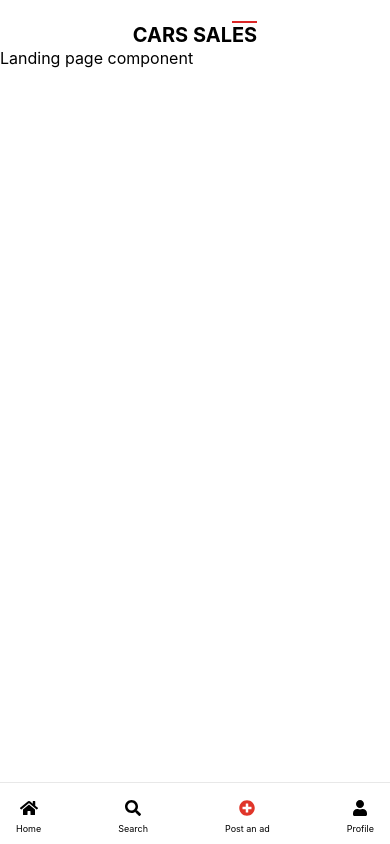
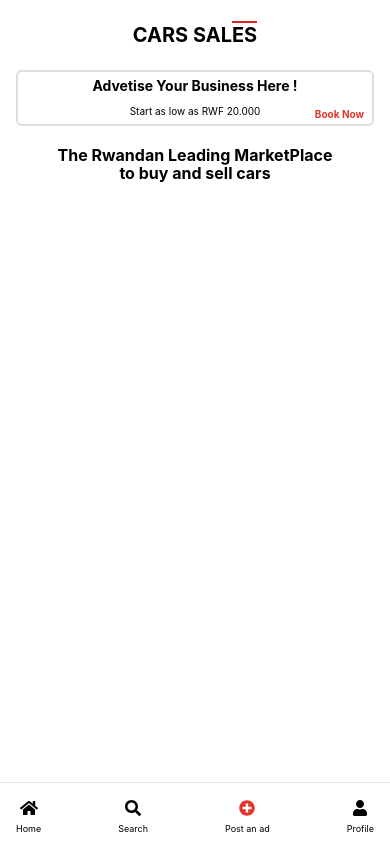
Before and after one commit to Kabalisa/car-sales-frontend, a Next.js app: page / in a window 390 px wide. Built offline with nearby package versions, Linux system fonts and the light colour scheme.

Commit message:
herobanner mobile

```diff
--- a/components/common/footer/styles/footer.module.scss
+++ b/components/common/footer/styles/footer.module.scss
@@ -1,6 +1,5 @@
 .footer {
-  @apply container flex absolute bottom-0;
+  @apply container flex absolute bottom-0 border-t border-gray-250;
   padding-top: 14px;
   padding-bottom: 9px;
-  border-top: 1px solid rgba(0, 0, 0, 0.09);
 }
--- a/components/landingPage/heroBanner/index.jsx
+++ b/components/landingPage/heroBanner/index.jsx
@@ -0,0 +1,25 @@
+import Link from "next/link";
+import styles from "./styles/heroBanner.module.scss";
+
+const HeroBanner = () => {
+  return (
+    <section className="flex flex-col">
+      <div className={styles.heroBanner__advertise}>
+        <div className={styles.advertise__title}>
+          Advetise Your Business Here !
+        </div>
+        <div className={styles.advertise__subTitle}>
+          Start as low as RWF 20.000
+        </div>
+        <Link href="/">
+          <a className={styles.advertise__book}>Book Now</a>
+        </Link>
+      </div>
+      <div className={styles.heroBanner__text}>
+        The Rwandan Leading MarketPlace to buy and sell cars
+      </div>
+    </section>
+  );
+};
+
+export { HeroBanner };
--- /dev/null
+++ b/components/landingPage/heroBanner/styles/heroBanner.module.scss
@@ -0,0 +1,36 @@
+.heroBanner__advertise {
+  @apply flex flex-col items-center w-full border-2 border-gray-350 relative;
+  border-radius: 6px;
+  height: 56px;
+
+  .advertise__title {
+    @apply pt-1.5;
+    font-style: normal;
+    font-weight: bold;
+    font-size: 14px;
+    line-height: 16px;
+  }
+
+  .advertise__subTitle {
+    @apply pt-3;
+    font-style: normal;
+    font-weight: normal;
+    font-size: 10px;
+    line-height: 11px;
+  }
+
+  .advertise__book {
+    @apply text-red-450 absolute right-2 bottom-1;
+    font-style: normal;
+    font-weight: bold;
+    font-size: 10px;
+    line-height: 11px;
+  }
+}
+
+.heroBanner__text {
+  @apply px-9 py-5 text-center font-bold;
+  font-style: normal;
+  font-size: 16px;
+  line-height: 18px;
+}
--- a/components/landingPage/index.jsx
+++ b/components/landingPage/index.jsx
@@ -1,7 +1,9 @@
+import { HeroBanner } from "./heroBanner";
+
 const LandingPageComponent = () => {
   return (
-    <main>
-      <h1>Landing page component</h1>
+    <main className="container pt-6">
+      <HeroBanner />
     </main>
   );
 };
--- a/tailwind.config.js
+++ b/tailwind.config.js
@@ -5,8 +5,19 @@ module.exports = {
     container: {
       center: true,
       padding: {
-        DEFAULT: '1rem',
-        sm: '2rem'
+        DEFAULT: "1rem",
+        sm: "2rem",
+      },
+    },
+    extend: {
+      colors: {
+        gray: {
+          250: "#e8e8e8",
+          350: "#dedede",
+        },
+        red: {
+          450: "#E03529",
+        },
       },
     },
   },
```
